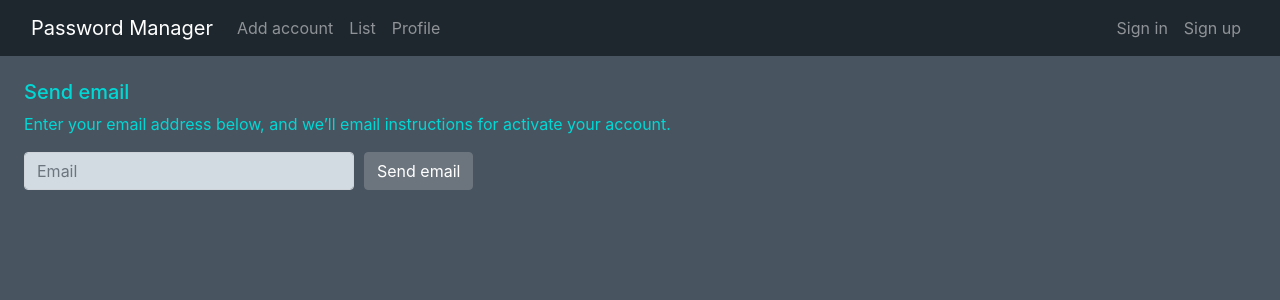
After one commit to artur-strzelecki/web_password_manager, a Django app: page /send_email/ in a window 1280 px wide. The commit adds this page. Shown: the top 300 px of the page. Run offline with Django 3.2, Linux system fonts and the light colour scheme.

Commit message:
improvement send email, create templete and view to resend activate email

```diff
--- a/password_manager/settings.py
+++ b/password_manager/settings.py
@@ -137,6 +137,7 @@ STATICFILES_STORAGE = 'whitenoise.storage.CompressedManifestStaticFilesStorage'
 
 LOGOUT_REDIRECT_URL = 'logout_success'
 
+
 EMAIL_BACKEND = 'django.core.mail.backends.smtp.EmailBackend'
 EMAIL_HOST = 'smtp.gmail.com'
 EMAIL_PORT = 587
--- a/password_manager/urls.py
+++ b/password_manager/urls.py
@@ -3,8 +3,9 @@ from django.urls import path
 from django.contrib.auth import views as av
 from password_manager_app.views import login_view, register_view, accounts_view, check_register_view, \
     logout_success_view, add_new_account_view, take_slide_range_view, edit_account_view, activate_view, \
-    profile_user_view, copy_info_view, configure_2f_view
+    profile_user_view, copy_info_view, configure_2f_view, send_email_view
 from django.conf import settings
+from django.views.generic import TemplateView
 
 urlpatterns = [
     path('admin/', admin.site.urls, name='admin'),
@@ -27,5 +28,7 @@ urlpatterns = [
     path('profile/change_password_done', av.PasswordChangeDoneView.as_view(template_name='change_password/change_password_done.html'), name='password_change_done'),
     path('copy_info_acc/', copy_info_view, name='copy_info_acc'),
     path('configure_two_factor/', configure_2f_view, name='configure_two_factor'),
+    path('send_email/', send_email_view, name='send_email'),
+    path('send_email_done/', TemplateView.as_view(template_name='send_email_done.html'), name='send_email_done')
 
 ]
--- a/password_manager_app/views.py
+++ b/password_manager_app/views.py
@@ -7,7 +7,7 @@ from .models import Account
 import string
 import random
 from .password_enc import encrypt_password, decrypt_password
-from django.core.mail import EmailMessage
+from django.core.mail import EmailMessage, send_mail
 from password_manager.settings import EMAIL_HOST_USER
 from django.urls import reverse
 from django.utils.http import urlsafe_base64_encode, urlsafe_base64_decode
@@ -66,7 +66,7 @@ def login_view(request):
 
                 if user is not None:
                     if user.is_active is False:
-                        message = 'Please check your email and activate your account'
+                        message = 'Please check your email and activate your account.'
                     else:
                         message = 'Incorrect password or username'
                 else:
@@ -75,6 +75,32 @@ def login_view(request):
         return render(request, 'login.html', {'message': message, '2f': False})
     else:
         return redirect('accounts')
+
+
+def send_email_view(request):
+    send_success = None
+    if request.method == 'POST':
+        try:
+            user = User.objects.get(email=request.POST.get('email'))
+        except User.DoesNotExist:
+            user = None
+
+        if user is not None:
+            link = reverse('activate', kwargs={'uidb64': urlsafe_base64_encode(force_bytes(user.pk)),
+                                               'token': activate_token.make_token(user)})
+
+            link_to_email = 'https://' + get_current_site(request).domain + link
+
+            content_email = 'Hello!' + '\n' + 'Please click this link to activate your account ' + link_to_email
+
+            try:
+                send_mail('Activate your account (ManPassword)', content_email, EMAIL_HOST_USER, [user.email],
+                          fail_silently=False)
+                return redirect('send_email_done')
+            except:
+                send_success = 0
+
+    return render(request, 'send_email.html', {'send_success': send_success})
 
 
 def register_view(request):
@@ -99,7 +125,6 @@ def register_view(request):
 
         if save == 1:
             user = User.objects.create_user(username=username, email=email, password=password1)
-            create_success = 1
             # send email
             if user is not None:
                 user.is_active = False
@@ -109,14 +134,16 @@ def register_view(request):
                                                    'token': activate_token.make_token(user)})
 
                 link_to_email = 'https://' + get_current_site(request).domain + link
-                email = EmailMessage(
-                    'Activate your account (password manager)',
-                    'Hello ' + user.username + '!' + '\n' + 'Please click this link to activate your account ' +
-                    link_to_email,
-                    EMAIL_HOST_USER,
-                    [user.email]
-                )
-                email.send(fail_silently=False)
+
+                content_email = 'Hello!' + '\n' + 'Please click this link to activate your account ' + link_to_email
+
+                try:
+                    send_mail('Activate your account (ManPassword)', content_email, EMAIL_HOST_USER, [user.email],
+                              fail_silently=False)
+                    create_success = 1
+                except:
+                    create_success = 2
+                    user.delete()
         else:
             create_success = 0
 
--- a/templates/login.html
+++ b/templates/login.html
@@ -8,7 +8,11 @@
             <h2><p class="text-center">Sign in</p></h2>
             {% if message != '' %}
                 <div id="div_alert" class="alert alert-info" role="alert">
-                    {{message}}
+                    {% if message == 'Please check your email and activate your account.' %}
+                        {{message}} <a style="color: #485460; text-decoration: underline;" href="{% url 'send_email' %}"> Resend the e-mail for activate the account </a>
+                    {% else %}
+                        {{message}}
+                    {% endif %}
                 </div>
             {% endif %}
             <input type="username" class="form-control" value="{{username}}" placeholder="Username" aria-describedby="emailHelp" name="username">
--- a/templates/register.html
+++ b/templates/register.html
@@ -10,8 +10,10 @@
                 <div id="div_alert" class="alert alert-info" role="alert">
                     {% if create_success == 0 %}
                         Incorrect values in form. Please try again.
+                    {% elif create_success == 1 %}
+                        Account successfully created. Please check your email and verify your account.
                     {% else %}
-                        Account successfully created. Please check your email and verify your account.
+                        We cannot create an account. Please try again later.
                     {% endif %}
                 </div>
             {% endif %}
--- /dev/null
+++ b/templates/send_email.html
@@ -0,0 +1,27 @@
+{% extends "base.html" %}
+
+{% block title %} Send Email {% endblock %}
+{% block content %}
+    <div class="ml-4">
+        <h5>Send email</h5>
+        <p>Enter your email address below, and we’ll email instructions for activate your account.</p>
+        {% if send_success is not None %}
+            <div id="div_alert" style="width: 445px;" class="alert alert-info" role="alert">
+                {% if send_success == 0 %}
+                    Something went wrong. Please try again later.
+                {% endif %}
+            </div>
+        {% endif %}
+        <form id="form_row" method="post">
+            {% csrf_token %}
+            <div class="form-row">
+                <div class="col-8">
+                    <input type="text" class="form-control" placeholder="Email" name="email">
+                </div>
+                <div class="col">
+                    <button type="submit" class="btn btn-secondary">Send email</button>
+                </div>
+            </div>
+        </form>
+    </div>
+{% endblock %}
```
Also changed, not shown: templates/send_email_done.html (added, +10 -0 lines).
